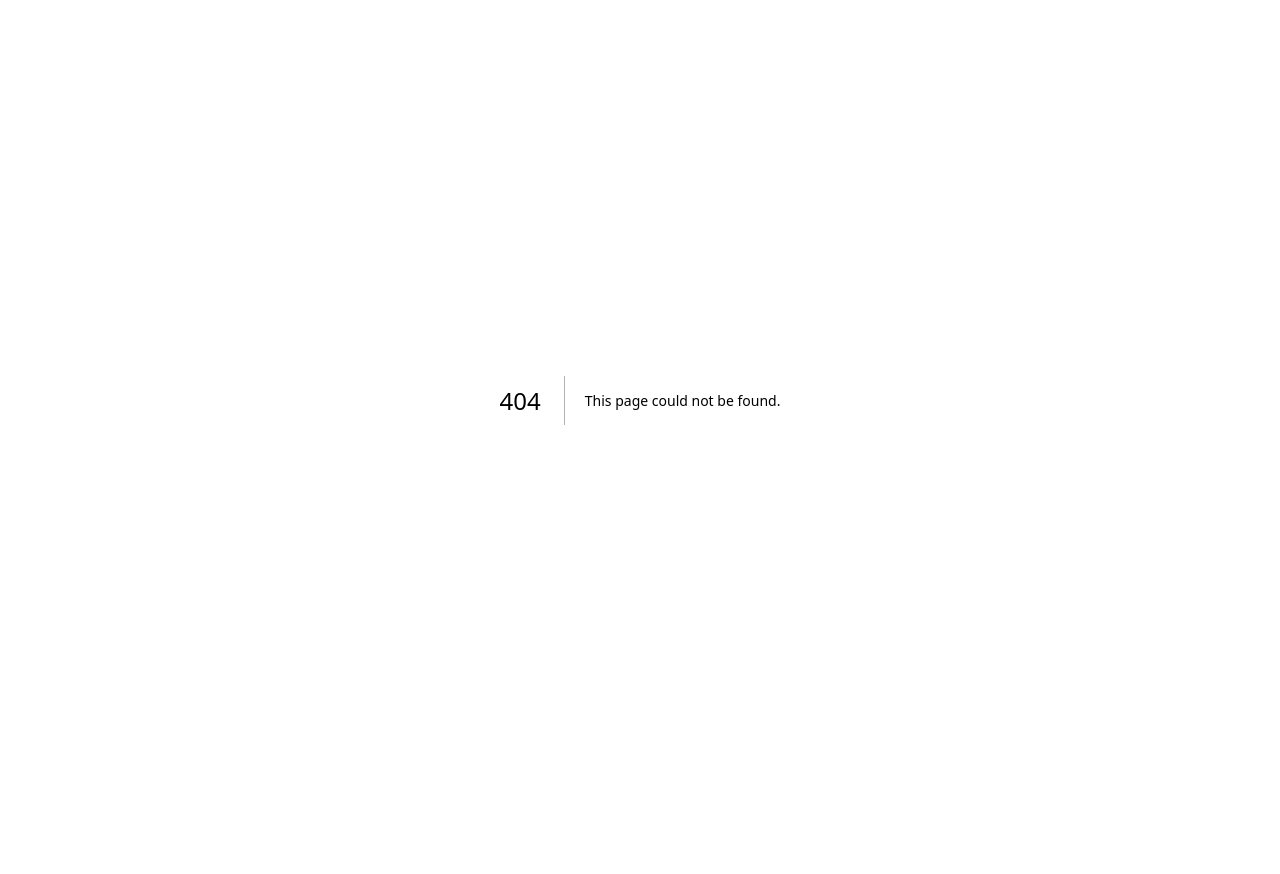
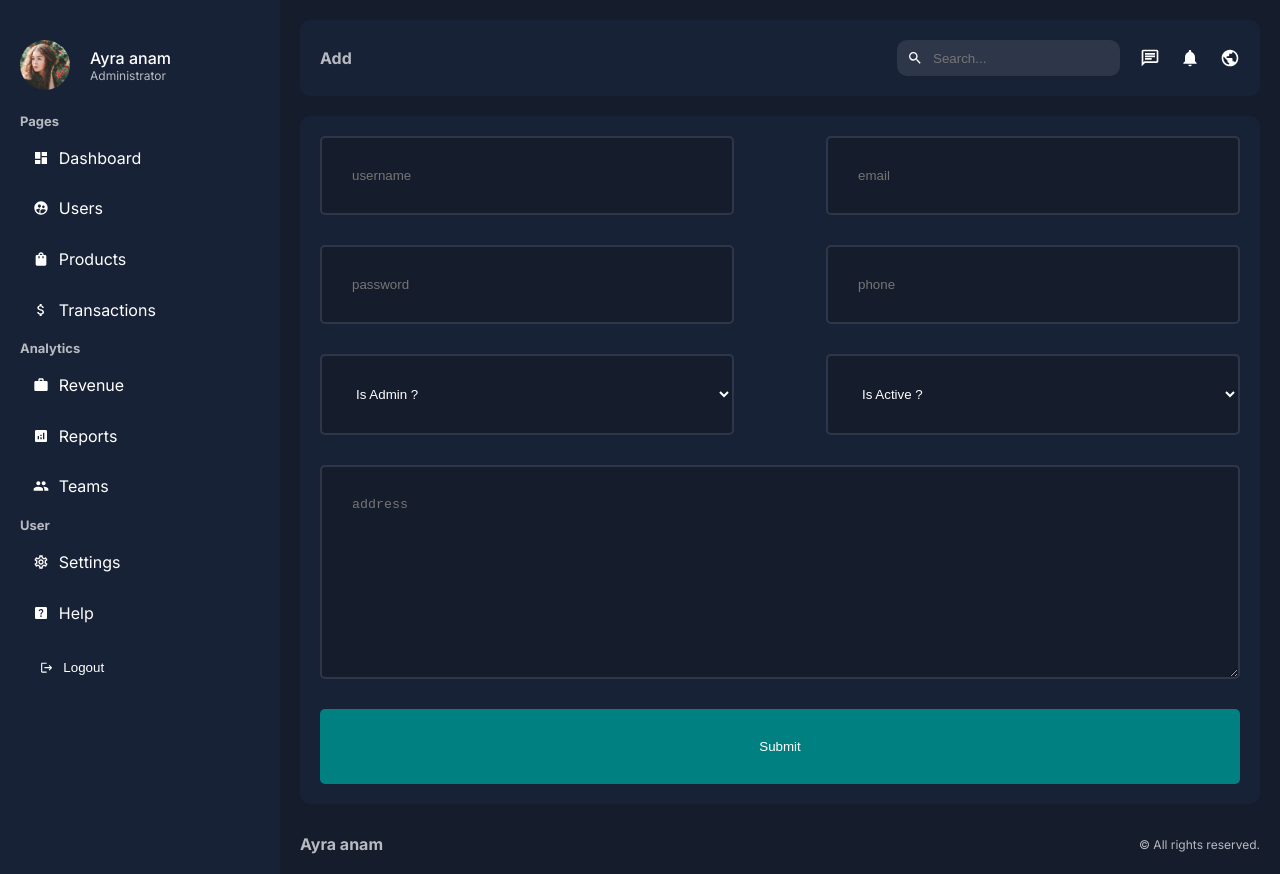
Before and after one commit to sumaiyarimu22/AdminSync, a Next.js app: page /dashboard/users/add in a window 1280 px wide. Before the commit this address had no page. Before the commit the page ends 800 px from the top, so only its background shows below. Built offline with nearby package versions, Linux system fonts and the light colour scheme.

Commit message:
single user page & add user page added

```diff
--- /dev/null
+++ b/app/dashboard/users/add/page.jsx
@@ -0,0 +1,39 @@
+import styles from "@/app/ui/dashboard/users/addUser/addUser.module.css";
+
+const AddUserPage = () => {
+  return (
+    <div className={styles.container}>
+      <form className={styles.form}>
+        <input type='text' placeholder='username' name='username' required />
+        <input type='email' placeholder='email' name='email' required />
+        <input
+          type='password'
+          placeholder='password'
+          name='password'
+          required
+        />
+        <input type='phone' placeholder='phone' name='phone' />
+        <select name='isAdmin' id='isAdmin'>
+          <option value={false}>Is Admin ?</option>
+          <option value={true}>Yes</option>
+          <option value={false}>No</option>
+        </select>
+        <select name='isActive' id='isActive'>
+          <option value={true}>Is Active ?</option>
+          <option value={true}>Yes</option>
+          <option value={false}>No</option>
+        </select>
+
+        <textarea
+          name='address'
+          id='address'
+          rows='10'
+          placeholder='address'
+        ></textarea>
+        <button type='submit'>Submit</button>
+      </form>
+    </div>
+  );
+};
+
+export default AddUserPage;
--- a/app/dashboard/users/page.jsx
+++ b/app/dashboard/users/page.jsx
@@ -45,7 +45,7 @@
             <td>active</td>
             <td>
               <div className={styles.buttons}>
-                <Link href='/'>
+                <Link href='/dashboard/users/test'>
                   <button className={`${styles.button} ${styles.view}`}>
                     View
                   </button>
--- a/app/ui/dashboard/products/Products.jsx
+++ /dev/null
@@ -1,5 +0,0 @@
-const Products = () => {
-  return <div>Products</div>;
-};
-
-export default Products;
--- /dev/null
+++ b/app/ui/dashboard/products/addProduct/addProduct.module.css
@@ -0,0 +1,42 @@
+.container {
+  background-color: var(--bgSoft);
+  padding: 20px;
+  border-radius: 10px;
+  margin-top: 20px;
+}
+
+.form {
+  display: flex;
+  flex-wrap: wrap;
+  justify-content: space-between;
+}
+
+.form input,
+.form textarea,
+.form select {
+  padding: 30px;
+  background-color: var(--bg);
+  color: var(--text);
+  border: 2px solid #2e374a;
+  border-radius: 5px;
+  margin-bottom: 30px;
+}
+
+.form input,
+.form select {
+  width: 45%;
+}
+
+.form textarea {
+  width: 100%;
+}
+
+.form button {
+  width: 100%;
+  padding: 30px;
+  background-color: teal;
+  color: var(--text);
+  border: none;
+  border-radius: 5px;
+  cursor: pointer;
+}
--- a/app/ui/dashboard/products/products.module.css
+++ b/app/ui/dashboard/products/products.module.css
@@ -0,0 +1,61 @@
+.container {
+  background-color: var(--bgSoft);
+  padding: 20px;
+  border-radius: 10px;
+  margin-top: 20px;
+}
+
+.top {
+  display: flex;
+  align-items: center;
+  justify-content: space-between;
+}
+
+.addButton {
+  padding: 10px;
+  background-color: #5d57c9;
+  color: var(--text);
+  border: none;
+  border-radius: 5px;
+  cursor: pointer;
+}
+
+.table {
+  width: 100%;
+}
+
+.table td {
+  padding: 10px;
+}
+
+.product {
+  display: flex;
+  align-items: center;
+  gap: 10px;
+}
+
+.productImage {
+  border-radius: 50%;
+  object-fit: cover;
+}
+
+.buttons {
+  display: flex;
+  gap: 10px;
+}
+
+.button {
+  padding: 5px 10px;
+  border-radius: 5px;
+  color: var(--text);
+  border: none;
+  cursor: pointer;
+}
+
+.view {
+  background-color: teal;
+}
+
+.delete {
+  background-color: crimson;
+}
--- /dev/null
+++ b/app/ui/dashboard/users/addUser/addUser.module.css
@@ -0,0 +1,42 @@
+.container {
+  background-color: var(--bgSoft);
+  padding: 20px;
+  border-radius: 10px;
+  margin-top: 20px;
+}
+
+.form {
+  display: flex;
+  flex-wrap: wrap;
+  justify-content: space-between;
+}
+
+.form input,
+.form textarea,
+.form select {
+  padding: 30px;
+  background-color: var(--bg);
+  color: var(--text);
+  border: 2px solid #2e374a;
+  border-radius: 5px;
+  margin-bottom: 30px;
+}
+
+.form input,
+.form select {
+  width: 45%;
+}
+
+.form textarea {
+  width: 100%;
+}
+
+.form button {
+  width: 100%;
+  padding: 30px;
+  background-color: teal;
+  color: var(--text);
+  border: none;
+  border-radius: 5px;
+  cursor: pointer;
+}
--- /dev/null
+++ b/app/ui/dashboard/users/singleUser/singleUser.module.css
@@ -0,0 +1,59 @@
+.container {
+  display: flex;
+  gap: 50px;
+  margin-top: 20px;
+}
+.infoContainer {
+  background-color: var(--bgSoft);
+  padding: 20px;
+  border-radius: 10px;
+  flex: 1;
+  font-weight: bold;
+  color: var(--textSoft);
+  height: max-content;
+}
+.formContainer {
+  flex: 3;
+}
+.imgContainer {
+  width: 100%;
+  height: 300px;
+  position: relative;
+  border-radius: 10px;
+  overflow: hidden;
+  margin-bottom: 20px;
+}
+.imgContainer img {
+  object-fit: cover;
+}
+
+.form {
+  display: flex;
+  flex-direction: column;
+}
+
+.form input,
+.form textarea,
+.form select {
+  padding: 20px;
+  border: 2px solid #2e374a;
+  border-radius: 5px;
+  background-color: var(--bg);
+  color: var(--text);
+  margin: 10px 0px;
+}
+
+.form label {
+  font-size: 12px;
+}
+
+.form button {
+  width: 100%;
+  padding: 20px;
+  background-color: teal;
+  color: var(--text);
+  border: none;
+  border-radius: 5px;
+  cursor: pointer;
+  margin-top: 20px;
+}
```
Also changed, not shown: app/dashboard/products/add/page.jsx (added, +30 -0 lines), app/dashboard/products/page.jsx (+63 -1 lines), app/dashboard/users/[id]/page.jsx (added, +46 -0 lines), public/noproduct.jpg (added).
